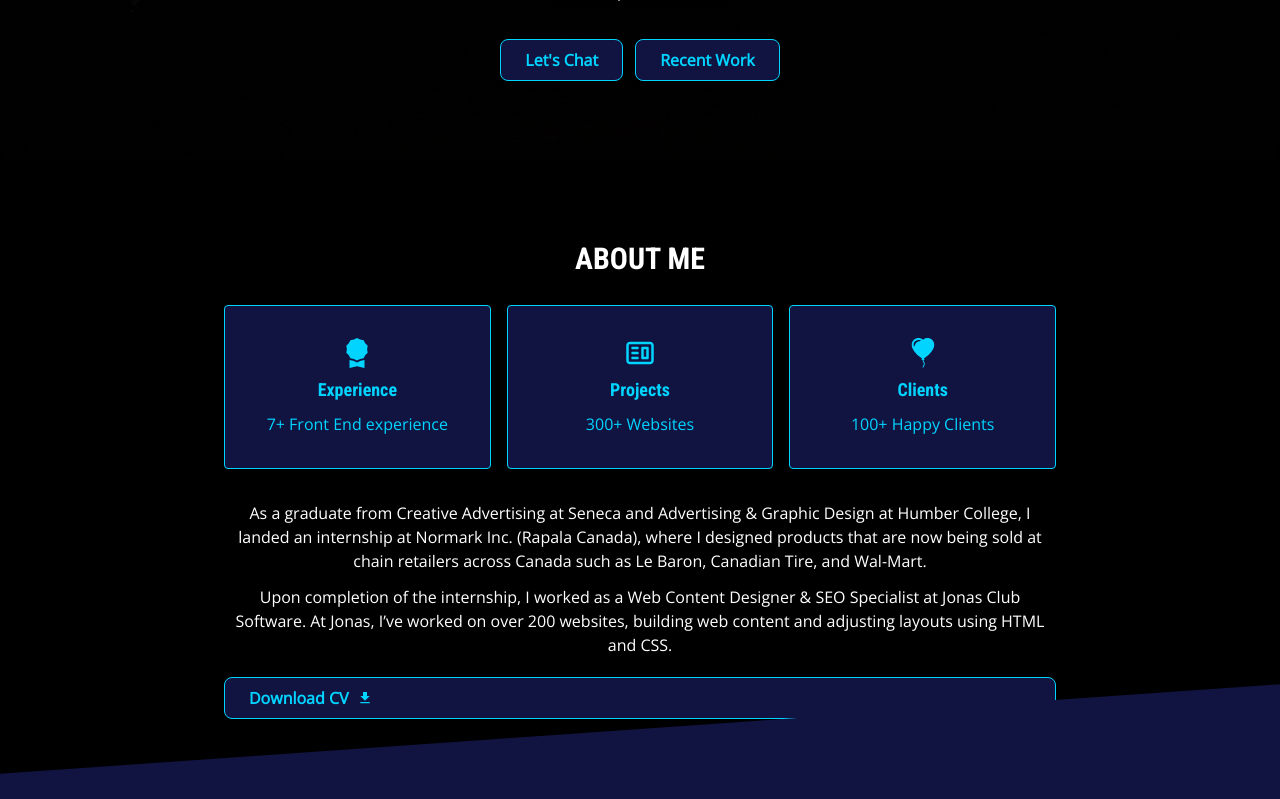
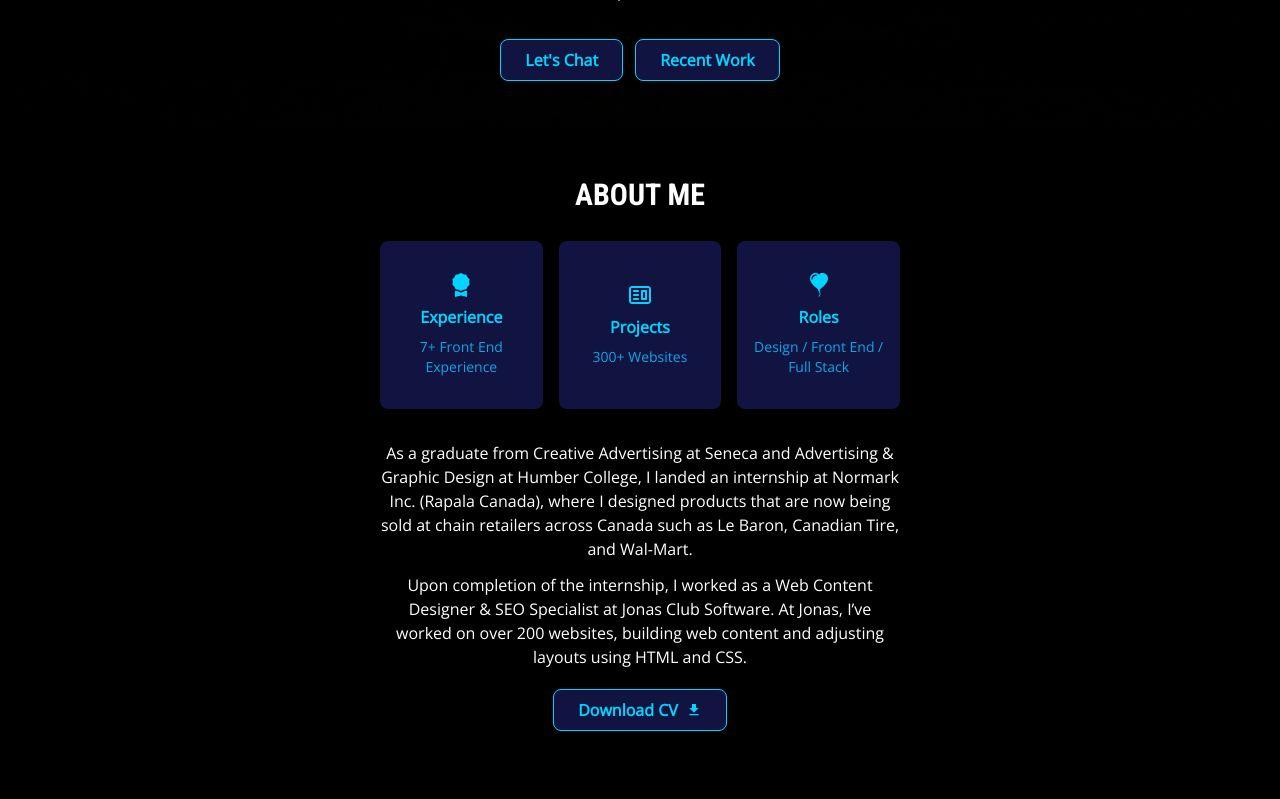
Before and after one commit to johnxlai/2023-portfolio, a React (Create React App) app: page / in a window 1280 px wide. Shown: the part 701-1500 px from the top of the page. Built offline with nearby package versions, Linux system fonts and the light colour scheme.

Commit message:
Style about me section

```diff
--- a/src/components/sections/about/About.js
+++ b/src/components/sections/about/About.js
@@ -9,20 +9,20 @@ const About = () => {
   return (
     <section
       id="about"
-      className="py-20 px-4 bg-black text-center"
+      className="pt-12 pb-[12rem] px-4 bg-black text-center"
       data-aos="fade-in">
       <div className="container mx-auto flex gap-10">
-        <div className="md:w-8/12 mx-auto">
+        <div className="md:w-8/12 lg:w-5/12 mx-auto">
           <h3 className="section-heading text-white mb-7">About Me</h3>
-          <div className="cards grid grid-cols-3 gap-4">
+          <div className="cards grid md:grid-cols-3  gap-4">
             {AboutData.map((card) => {
               return (
                 <Card
                   key={card.id}
-                  className=" flex flex-col justify-center items-center mb-3 p-1 md:px-3 py-8 bg-secondary border-primary border text-primary rounded gap-2">
-                  <span className="text-3xl">{card.icon}</span>
-                  <h5 className="text-lg">{card.title}</h5>
-                  <p>{card.desc}</p>
+                  className=" flex flex-col justify-center items-center mb-3 p-1 md:px-3 py-8 bg-secondary border-primary  text-primary rounded-lg gap-2">
+                  <span className="text-2xl">{card.icon}</span>
+                  <h5 className="text-md font-openSans">{card.title}</h5>
+                  <p className="text-sm text-sky-500">{card.desc}</p>
                 </Card>
               );
             })}
@@ -44,7 +44,7 @@ const About = () => {
             </p>
 
             <a
-              className="flex items-center btn-primary mb-3"
+              className="inline-flex items-center btn-primary mb-3"
               href={CV}
               download>
               <span className="mr-2">Download CV</span>
--- a/src/components/sections/about/aboutData.js
+++ b/src/components/sections/about/aboutData.js
@@ -7,7 +7,7 @@ const aboutData = [
     id: 1,
     icon: <BsFillAwardFill />,
     title: 'Experience',
-    desc: '7+ Front End experience',
+    desc: '7+ Front End Experience',
   },
   {
     id: 2,
@@ -18,8 +18,8 @@ const aboutData = [
   {
     id: 3,
     icon: <BsFillBalloonHeartFill />,
-    title: 'Clients',
-    desc: '100+ Happy Clients',
+    title: 'Roles',
+    desc: 'Design / Front End / Full Stack',
   },
 ];
 
--- a/src/components/sections/header/Header.js
+++ b/src/components/sections/header/Header.js
@@ -12,7 +12,7 @@ const Header = () => {
 
   return (
     <header className="header min-h-screen">
-      <div className="header-container container mx-auto px-4 pt-36 lg:pt-48 pb-20 relative flex flex-col items-center text-center text-white">
+      <div className="header-container container mx-auto px-4 pt-36 lg:pt-48 pb-12 relative flex flex-col items-center text-center text-white">
         <div className="header-profile" data-aos="fade-in">
           <img
             className="mb-6 rounded-full w-[200px]"
--- a/src/index.scss
+++ b/src/index.scss
@@ -146,3 +146,7 @@ header {
     transform: skewY(-4deg);
   }
 }
+
+// .section-heading-shadow {
+//   text-shadow: 2px 2px 2px var(--primary-color);
+// }
--- a/tailwind.config.js
+++ b/tailwind.config.js
@@ -10,6 +10,7 @@ module.exports = {
       },
       fontFamily: {
         roboto: ['Roboto Condensed', 'sans-serif'],
+        openSans: ['Open Sans', 'sans-serif'],
       },
     },
   },
```
